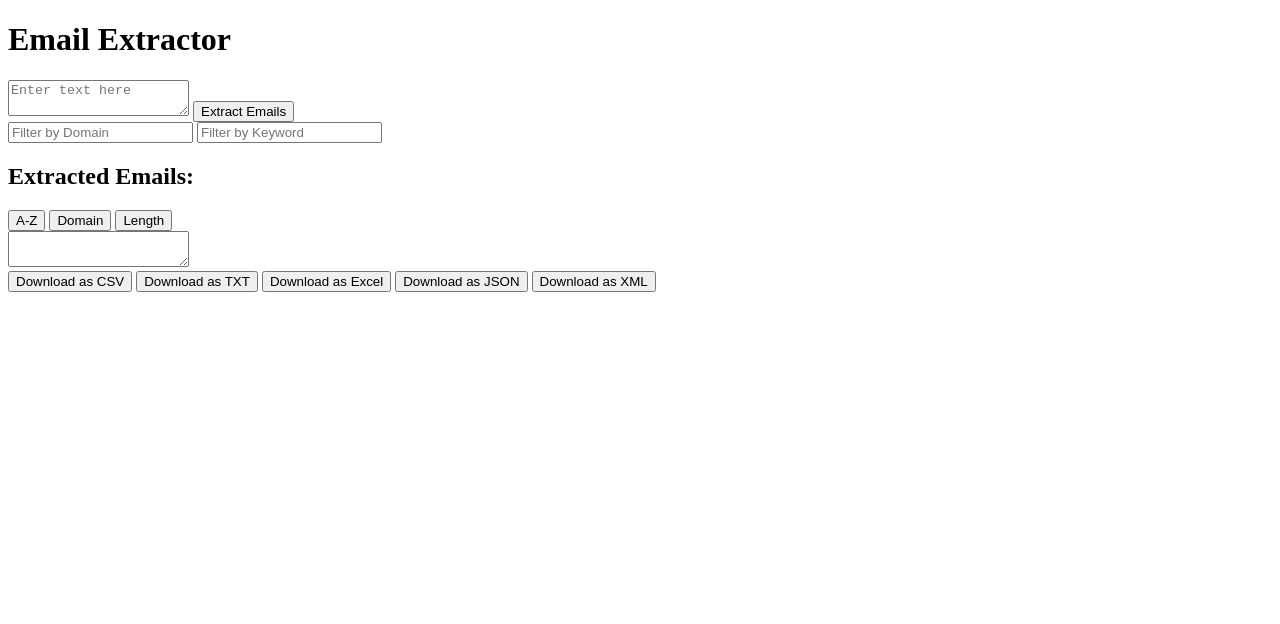
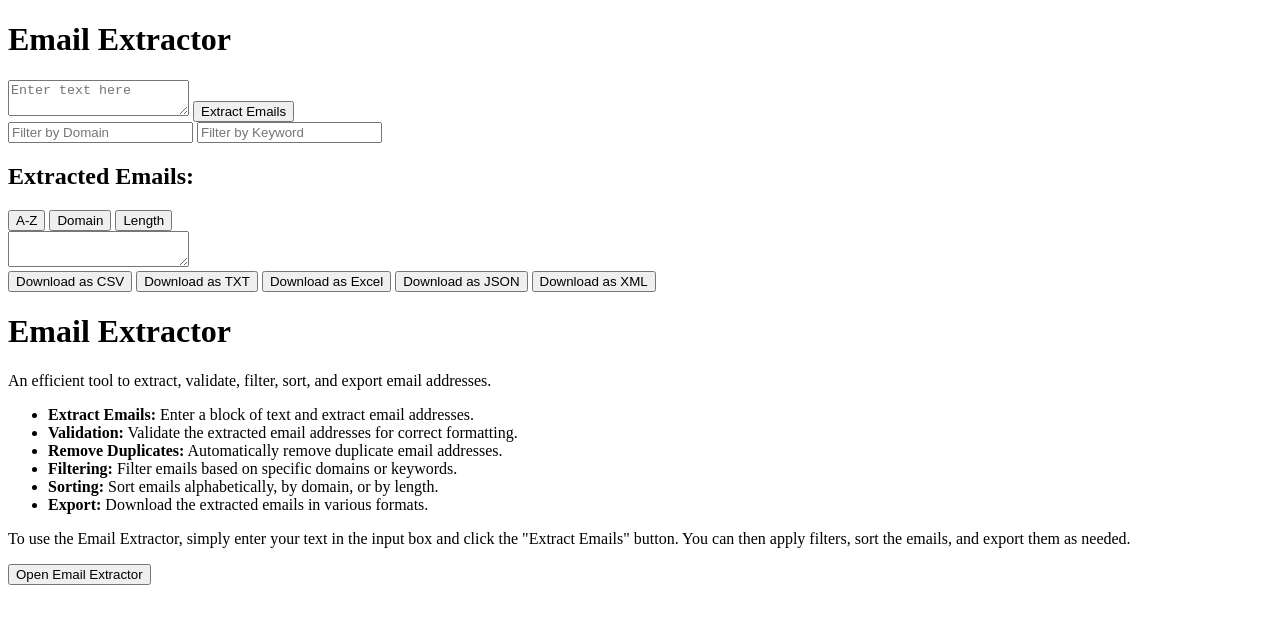
Before and after one commit to lawallekan/Email-Extractor, a plain HTML site: page index.html in a window 1280 px wide. Drawn offline with Linux system fonts and the light colour scheme.

Commit message:
Update index.html

```diff
--- a/index.html
+++ b/index.html
@@ -33,6 +33,39 @@
         </div>
     </div>
 
+
+
+
+
+
+
+    <!DOCTYPE html>
+<html>
+<head>
+    <title>Email Extractor</title>
+    <link rel="stylesheet" href="styles.css">
+</head>
+<body>
+    <div class="container">
+        <div class="card">
+            <h1>Email Extractor</h1>
+            <p>An efficient tool to extract, validate, filter, sort, and export email addresses.</p>
+            <ul>
+                <li><strong>Extract Emails:</strong> Enter a block of text and extract email addresses.</li>
+                <li><strong>Validation:</strong> Validate the extracted email addresses for correct formatting.</li>
+                <li><strong>Remove Duplicates:</strong> Automatically remove duplicate email addresses.</li>
+                <li><strong>Filtering:</strong> Filter emails based on specific domains or keywords.</li>
+                <li><strong>Sorting:</strong> Sort emails alphabetically, by domain, or by length.</li>
+                <li><strong>Export:</strong> Download the extracted emails in various formats.</li>
+            </ul>
+            <p>To use the Email Extractor, simply enter your text in the input box and click the "Extract Emails" button. You can then apply filters, sort the emails, and export them as needed.</p>
+            <button class="button" onclick="toggleEmailExtractor()">Open Email Extractor</button>
+        </div>
+    </div>
+
+    <script src="script.js"></script>
+</body>
+
     <script src="script.js"></script>
 </body>
 </html>
```
